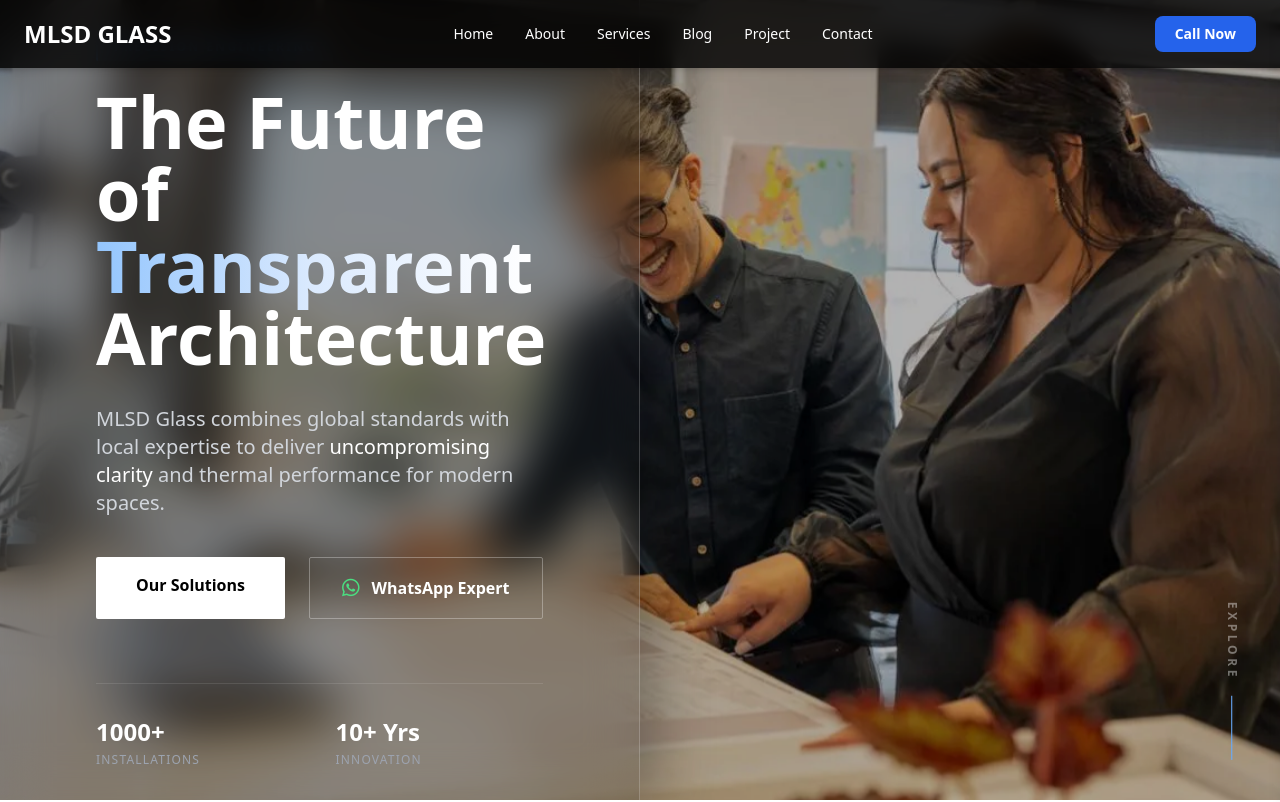
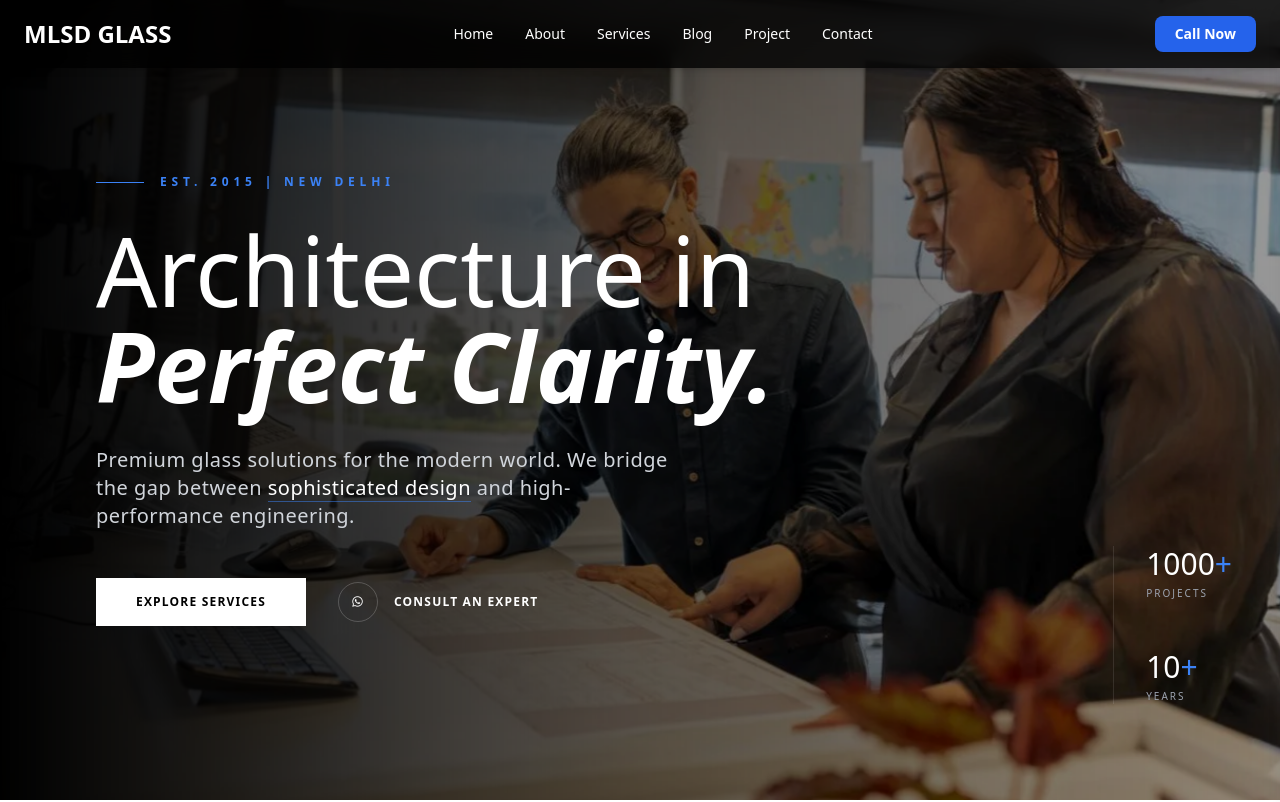
Before and after one commit to AbhishekBorpa/hey, a plain HTML site: page index.html in a window 1280 px wide. Shown: the top 802 px of the page. Drawn offline with nearby package versions, Linux system fonts and the light colour scheme.

Commit message:
fresh start

```diff
--- a/index.html
+++ b/index.html
@@ -79,75 +79,66 @@
 </div>
 
 <!-- ================= HERO ================= -->
-<section class="relative h-screen w-full overflow-hidden flex items-center">
+<section class="relative h-screen w-full overflow-hidden bg-black">
 
-  <!-- Background Image with Ken Burns Effect -->
+  <!-- Background Image with Subtle Ken Burns -->
   <div class="absolute inset-0 z-0">
     <img
       src="/images/architecture-work.webp"
-      alt="Modern Glass Architecture"
-      class="w-full h-full object-cover scale-110 animate-ken-burns"
+      alt="Modern Architecture"
+      class="w-full h-full object-cover opacity-60 animate-ken-burns"
     >
-    <div class="absolute inset-0 bg-black/30"></div>
+    <!-- Professional Vignette Overlay -->
+    <div class="absolute inset-0 bg-gradient-to-r from-black via-black/40 to-transparent"></div>
   </div>
 
-  <!-- Split Glass Pane (Content Side) -->
-  <div class="relative z-10 w-full h-full flex items-center">
+  <!-- Content Container -->
+  <div class="relative z-10 w-full h-full flex items-center px-6 md:px-16 lg:px-24">
 
-    <!-- Vertical Frosted Glass Container -->
-    <div data-animate="left" class="h-full w-full lg:w-1/2 bg-black/20 backdrop-blur-xl border-r border-white/20 px-8 md:px-16 lg:px-24 flex flex-col justify-center opacity-0 -translate-x-full transition-all duration-1000 ease-out shadow-[20px_0_50px_rgba(0,0,0,0.3)]">
+    <div data-animate="left" class="max-w-4xl opacity-0 -translate-x-8 transition-all duration-1000 ease-out">
 
-      <div class="max-w-xl">
-        <span class="inline-block px-4 py-1.5 mb-6 text-xs font-bold tracking-[0.2em] text-blue-400 uppercase bg-blue-400/10 rounded-sm border-l-2 border-blue-400">
-          Precision Engineering
+      <div class="flex items-center gap-4 mb-8">
+        <div class="w-12 h-[1px] bg-blue-500"></div>
+        <span class="text-xs font-bold tracking-[0.4em] text-blue-500 uppercase">
+          Est. 2015 | New Delhi
         </span>
+      </div>
 
-        <h1 class="text-5xl md:text-7xl font-bold mb-8 text-white leading-[1.1]">
-          The Future of <br>
-          <span class="text-transparent bg-clip-text bg-gradient-to-r from-blue-300 via-blue-100 to-white">Transparent</span> <br>
-          Architecture
-        </h1>
+      <h1 class="text-6xl md:text-8xl font-light text-white leading-tight mb-8">
+        Architecture in <br>
+        <span class="font-bold italic">Perfect Clarity.</span>
+      </h1>
 
-        <p class="mb-10 text-lg md:text-xl text-gray-300 leading-relaxed font-light">
-          MLSD Glass combines global standards with local expertise to deliver
-          <span class="text-white font-medium">uncompromising clarity</span> and thermal performance for modern spaces.
-        </p>
+      <p class="mb-12 text-lg md:text-xl text-gray-300 leading-relaxed max-w-xl font-light tracking-wide">
+        Premium glass solutions for the modern world. We bridge the gap between
+        <span class="text-white border-b border-blue-500/50">sophisticated design</span> and high-performance engineering.
+      </p>
 
-        <div class="flex flex-wrap gap-6">
-          <a href="/pages/service.html" class="group relative px-10 py-4 bg-white text-black rounded-sm font-bold overflow-hidden transition-all hover:bg-blue-600 hover:text-white">
-            <span class="relative z-10">Our Solutions</span>
-          </a>
+      <div class="flex flex-wrap gap-8 items-center">
+        <a href="/pages/service.html" class="group relative px-10 py-4 bg-white text-black font-bold tracking-widest text-xs uppercase transition-all hover:bg-blue-600 hover:text-white">
+          Explore Services
+        </a>
 
-          <a href="https://wa.me/919968511810" class="flex items-center gap-3 px-8 py-4 border border-white/30 text-white rounded-sm font-bold hover:bg-white/10 transition-all duration-300">
-            <i class="fab fa-whatsapp text-xl text-green-400"></i>
-            WhatsApp Expert
-          </a>
-        </div>
-
-        <!-- Mini Stats -->
-        <div class="mt-16 grid grid-cols-2 gap-8 border-t border-white/10 pt-8">
-          <div>
-            <p class="text-2xl font-bold text-white">1000+</p>
-            <p class="text-xs uppercase tracking-widest text-gray-400 mt-1">Installations</p>
-          </div>
-          <div>
-            <p class="text-2xl font-bold text-white">10+ Yrs</p>
-            <p class="text-xs uppercase tracking-widest text-gray-400 mt-1">Innovation</p>
-          </div>
-        </div>
+        <a href="https://wa.me/919968511810" class="group flex items-center gap-4 text-white font-bold tracking-widest text-xs uppercase">
+          <span class="w-10 h-10 rounded-full border border-white/20 flex items-center justify-center group-hover:border-blue-500 transition-colors">
+            <i class="fab fa-whatsapp"></i>
+          </span>
+          Consult an Expert
+        </a>
       </div>
 
     </div>
-
-    <!-- Right Side (Empty to show image) -->
-    <div class="hidden lg:block lg:w-1/2 h-full"></div>
   </div>
 
-  <!-- Minimal Scroll Indicator -->
-  <div class="absolute bottom-8 right-12 z-10 flex items-center gap-4 rotate-90 origin-right">
-    <span class="text-white/40 text-xs font-bold uppercase tracking-[0.3em]">Explore</span>
-    <div class="w-16 h-[1px] bg-white/20 relative overflow-hidden">
-        <div class="absolute inset-0 bg-blue-400 animate-progress-line"></div>
+  <!-- Minimalist Side Stats (Vertical) -->
+  <div class="hidden lg:flex absolute right-12 bottom-24 z-10 flex-col gap-12 text-white border-l border-white/10 pl-8">
+    <div>
+      <p class="text-3xl font-light">1000<span class="text-blue-500">+</span></p>
+      <p class="text-[10px] uppercase tracking-[0.2em] text-gray-400 mt-1">Projects</p>
+    </div>
+    <div>
+      <p class="text-3xl font-light">10<span class="text-blue-500">+</span></p>
+      <p class="text-[10px] uppercase tracking-[0.2em] text-gray-400 mt-1">Years</p>
     </div>
   </div>
 
@@ -155,18 +146,11 @@
 
 <style>
   @keyframes ken-burns {
-    0% { transform: scale(1.1); }
-    100% { transform: scale(1.25); }
-  }
-  @keyframes progress-line {
-    0% { transform: translateX(-100%); }
-    100% { transform: translateX(100%); }
+    0% { transform: scale(1.05); }
+    100% { transform: scale(1.15); }
   }
   .animate-ken-burns {
-    animation: ken-burns 30s linear infinite alternate;
-  }
-  .animate-progress-line {
-    animation: progress-line 2s infinite linear;
+    animation: ken-burns 20s ease-in-out infinite alternate;
   }
 </style>
 
```
